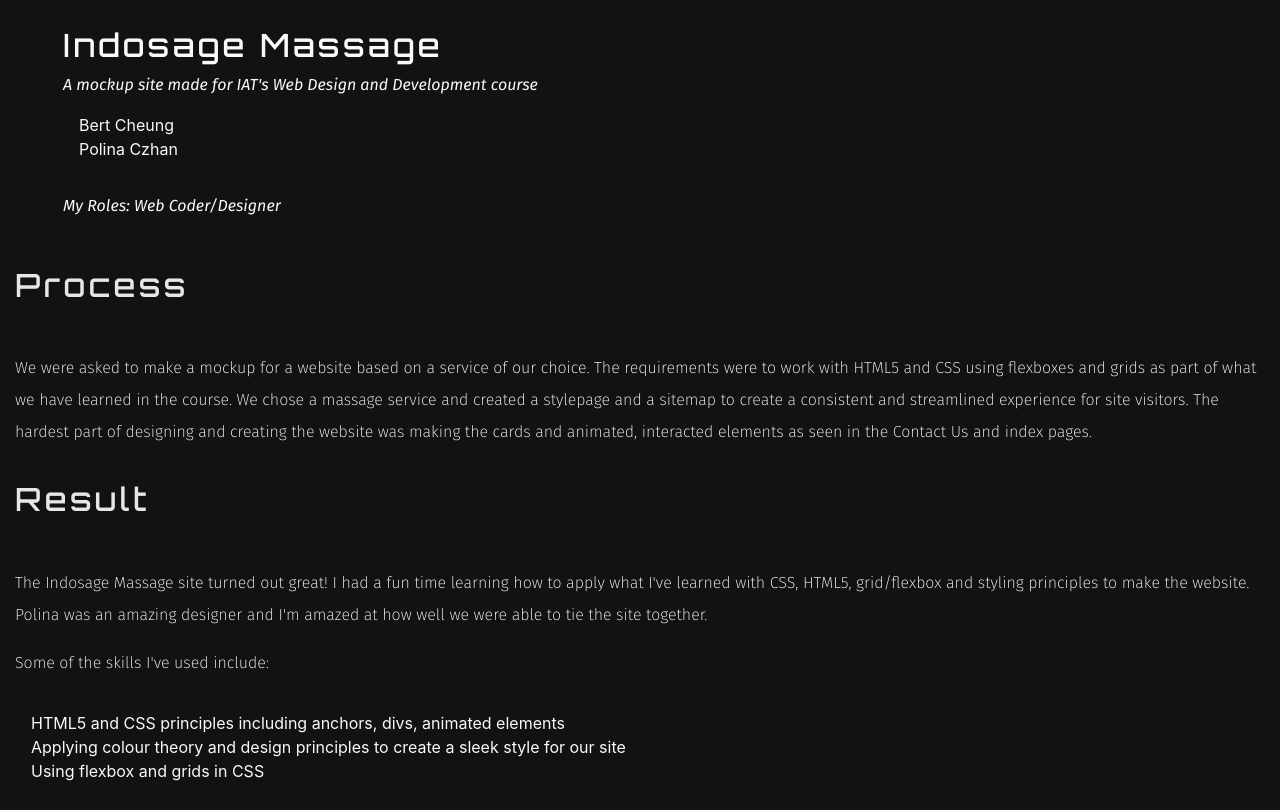
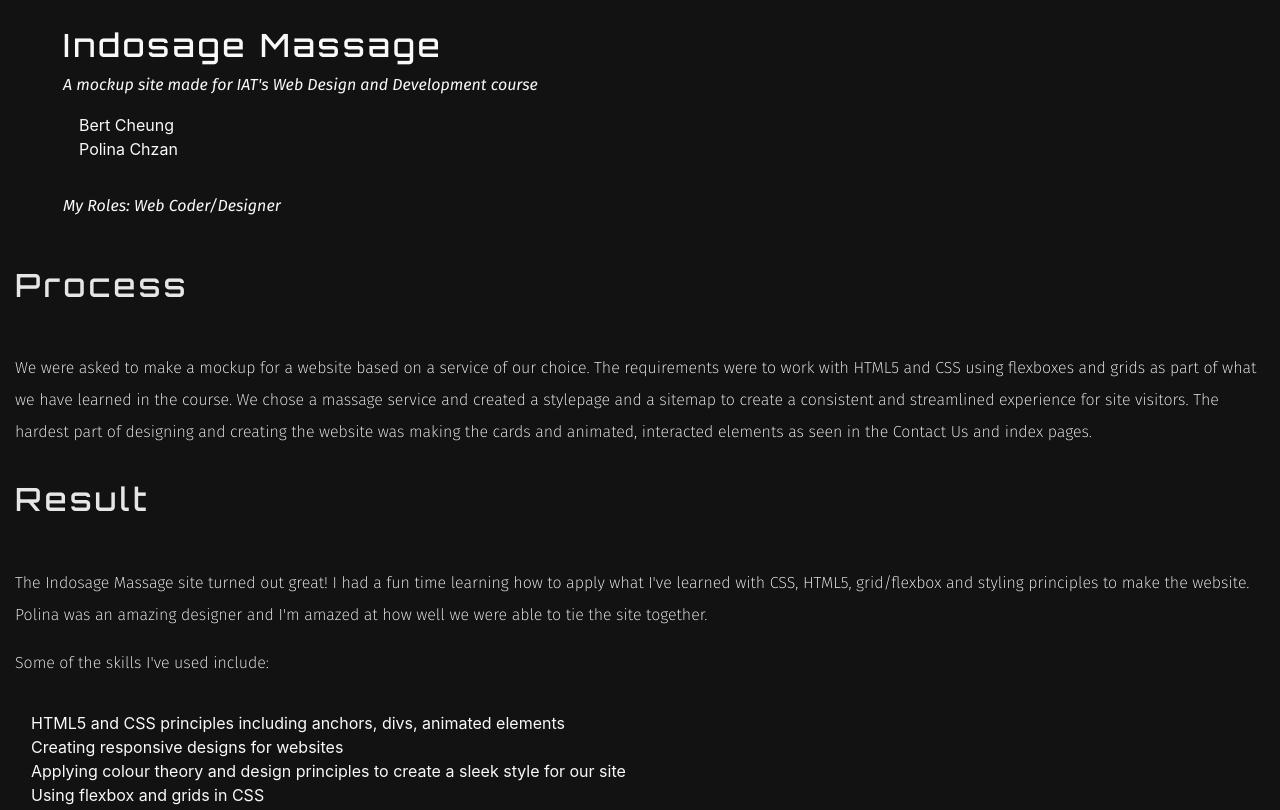
Before and after one commit to bertc92/bertc92.github.io, a plain HTML site: page indosage.html in a window 1280 px wide. Shown: the part 400-1210 px from the top of the page. Drawn offline with nearby package versions, Linux system fonts and the light colour scheme.

Commit message:
fixed typo

```diff
--- a/indosage.html
+++ b/indosage.html
@@ -49,7 +49,7 @@
             <em class="roles">A mockup site made for IAT's Web Design and Development course</em>
             <ul>
               <li>Bert Cheung</li>
-              <li>Polina Czhan</li>
+              <li>Polina Chzan</li>
             </ul>
 
             <em class="roles">My Roles: Web Coder/Designer</em>
@@ -92,6 +92,7 @@
 
             <p><ul><li></li>
             <li>HTML5 and CSS principles including anchors, divs, animated elements</li>
+            <li>Creating responsive designs for websites</li>
             <li>Applying colour theory and design principles to create a sleek style for our site</li>
             <li>Using flexbox and grids in CSS</li>
             </p>
```
